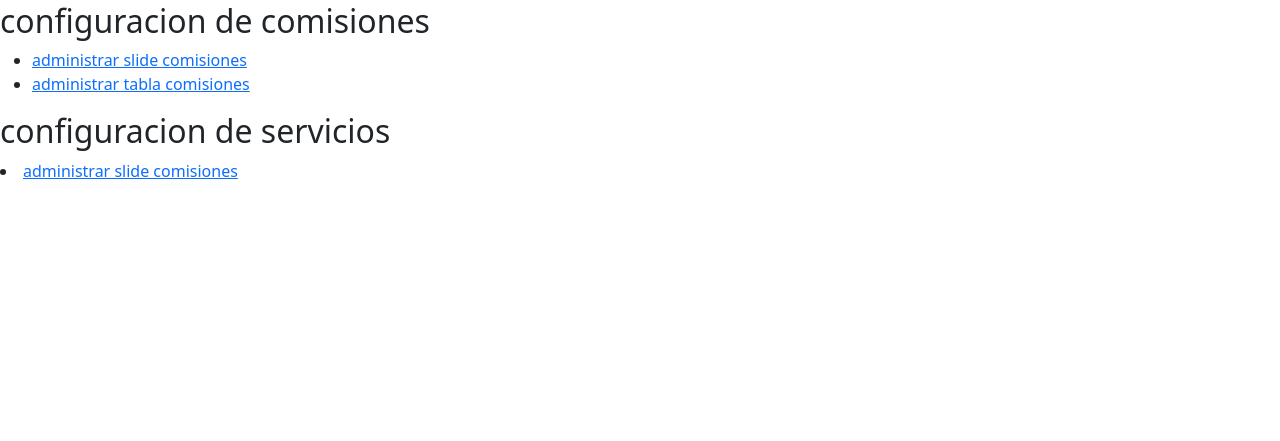
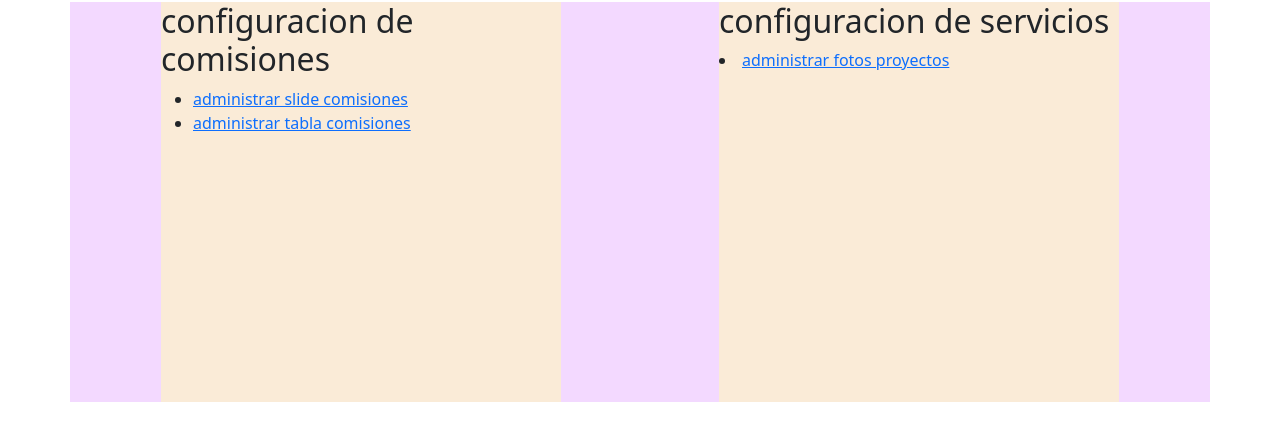
Before and after one commit to Joe-Molina/portafolio-grace-andrea, a PHP site: page /adm_index.php in a window 1280 px wide. Shown: the part 62-503 px from the top of the page. Run offline with PHP 8.4, Linux system fonts and the light colour scheme; the visitor is signed in with stand-in values (Sample User, id 1); some libraries are stand-ins or nearby versions.

Commit message:
creacion de archivos y primeros estilos para el nuevo diseño de la parte administrativa del programa

```diff
--- /dev/null
+++ b/adm_index.css
@@ -0,0 +1,18 @@
+.adm-container{
+    background-color: var(--tabla-comisiones);
+    display: flex;
+    justify-content: space-around;
+}
+
+/* apartado de comisiones */
+.adm-comisiones-contanier{
+    width: 400px;
+    height: 400px;
+    background-color: antiquewhite;
+}
+/* apartadod de proyectos */
+.adm-proyectos-container{
+    width: 400px;
+    height: 400px;
+    background-color: antiquewhite;
+}
--- a/adm_index.php
+++ b/adm_index.php
@@ -1,16 +1,17 @@
 <?php include('sesion.php')?>
 <?php include("cabecera.php");?>
 
-
-<div class="">
+<div class="container adm-container">
+    <div class="adm-comisiones-contanier">
         <h2>configuracion de comisiones</h2>
     <ul>
         <li><a href="adm_foto_comisiones.php">administrar slide comisiones</a></li>
         <li><a href="adm_tabla_comisiones.php">administrar tabla comisiones</a></li>
     </ul>
     </div>
-<div class="">
+    <div class="adm-proyectos-container">
         <h2>configuracion de servicios</h2>
-    <li><a href="adm_foto_servicios.php">administrar slide comisiones</a></li>
+        <li><a href="adm_foto_servicios.php">administrar fotos proyectos</a></li>
     </ul>
     </div>
+</div>
--- a/adm_tabla_comisiones.php
+++ b/adm_tabla_comisiones.php
@@ -33,11 +33,14 @@ if($_GET){
 $objConexion = new conexion();
 $tablaComisiones=$objConexion->consultar("SELECT * FROM `tablacomisiones`");
 ?>
-<?php include("adm_index.php") ?>
+<?php include("cabecera.php") ?>
 
 
 
 <div class="container">
+<a href="adm_index.php " class="btn btn-success">volver</a>
+<a href="adm_foto_comisiones.php " class="btn btn-success">configurar fotos de la tabla</a>
+<br><br>
     <div class="row">
         <div class="col-6">
                 <div class="card comisiones-edit-container">
--- a/cabecera.php
+++ b/cabecera.php
@@ -11,6 +11,7 @@
     <link rel="stylesheet" href="Proyectos.css">
     <link rel="stylesheet" href="variables.css">
     <link rel="stylesheet" href="servicios.css">
+    <link rel="stylesheet" href="adm_index.css">
     <link rel="preconnect" href="https://fonts.googleapis.com">
     <link rel="preconnect" href="https://fonts.gstatic.com" crossorigin>
     <link href="https://fonts.googleapis.com/css2?family=Itim&display=swap" rel="stylesheet">
```
Also changed, not shown: adm_foto_comisiones.php (+5 -2 lines), imagenes/1676771826_9.jpg (added). Lines whose indentation alone changed are shown as unchanged.
